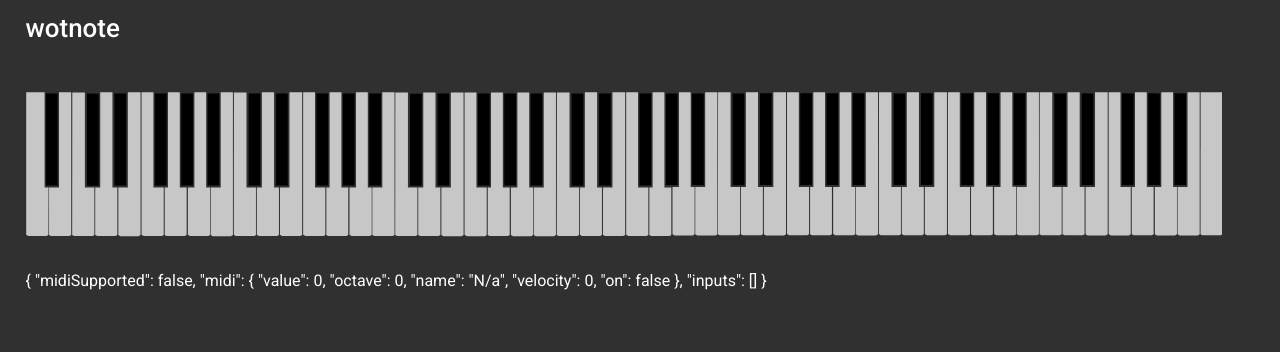
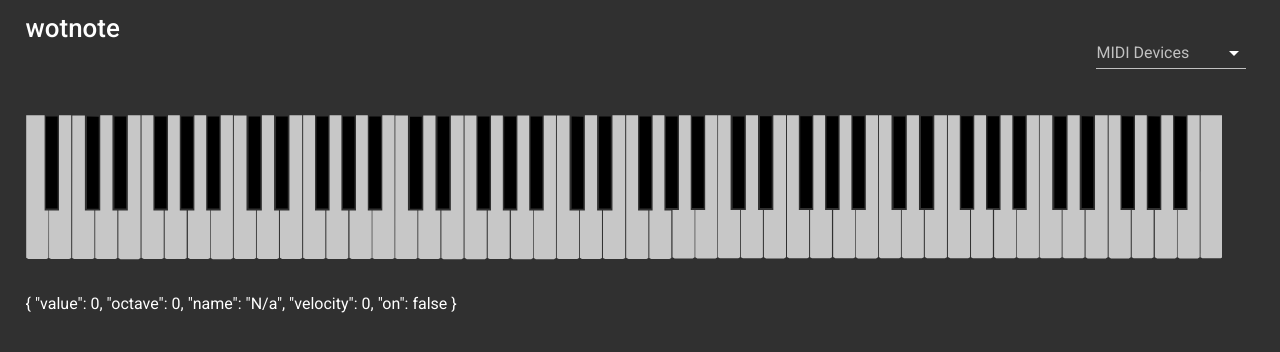
Before and after one commit to heystevegray/wotnote, a Next.js app: page / in a window 1280 px wide. Shown: the top 352 px of the page. Built offline with nearby package versions, Linux system fonts and the light colour scheme.

Commit message:
WIP device selector

```diff
--- a/assets/sass/_variables.scss
+++ b/assets/sass/_variables.scss
@@ -1,7 +1,7 @@
 // $dark: #252525;
 // $light: #e9e9e9;
 
-$dark: rgba(#1a1a1a, 1);
+$dark: rgba(black, 1);
 $light: rgba(#c7c7c7, 1);
 $text: #ffffff;
 
--- a/components/keyboard/Keyboard.tsx
+++ b/components/keyboard/Keyboard.tsx
@@ -43,7 +43,7 @@ const Keyboard = ({ activeColor = "cyan", }: Props): ReactElement => {
 			if (key) {
 				const classes: DOMTokenList = key.classList
 				const isDark = classes[0] === 'dark'
-				const previousColor = isDark ? '#1a1a1a' : '#c7c7c7'
+				const previousColor = isDark ? 'black' : '#c7c7c7'
 
 				if (midiConfig.midi.on) {
 					keyOn(key);
--- a/components/layout.tsx
+++ b/components/layout.tsx
@@ -1,11 +1,19 @@
-import { makeStyles, createStyles, Typography } from '@material-ui/core';
-import { ReactElement } from 'react';
+import { makeStyles, createStyles, Typography, Grid, Select, MenuItem, FormControl, InputLabel, Theme } from '@material-ui/core';
+import { ReactElement, useEffect, useState } from 'react';
 import Head from 'next/head';
+import useMidiApi from '../hooks/use-midi';
 
-const useStyles = makeStyles(() =>
+const useStyles = makeStyles((theme: Theme) =>
     createStyles({
         header: {
             padding: '1em 2em',
+        },
+        formControl: {
+            margin: theme.spacing(1),
+            minWidth: 150,
+        },
+        selectEmpty: {
+            marginTop: theme.spacing(2),
         },
     })
 );
@@ -17,6 +25,19 @@ interface LayoutProps {
 
 const Layout = ({ children, title }: LayoutProps): ReactElement => {
     const classes = useStyles();
+    const data = useMidiApi()
+    const devices = data.inputs.map(input => input.deviceName)
+    const [selectedDevice, setSelectedDevice] = useState('');
+
+    useEffect(() => {
+        const selected = selectedDevice ? selectedDevice : devices[0]
+        setSelectedDevice(selected)
+    }, [data.inputs])
+
+
+    const handleChange = (event: React.ChangeEvent<{ value: unknown }>) => {
+        setSelectedDevice(event.target.value as string);
+    };
 
     return (
         <>
@@ -24,9 +45,30 @@ const Layout = ({ children, title }: LayoutProps): ReactElement => {
                 <title>{title}</title>
             </Head>
             <header className={classes.header}>
-                <Typography variant="h4" component="h1" gutterBottom>
-                    wotnote
-                </Typography>
+                <Grid container>
+                    <Grid item xs={6}>
+                        <Typography variant="h4" component="h1" gutterBottom>
+                            wotnote
+                        </Typography>
+                    </Grid>
+                    <Grid item container xs={6} justify="flex-end">
+                        <FormControl className={classes.formControl}>
+                            <InputLabel id="device-select-label">MIDI Devices</InputLabel>
+                            <Select
+                                labelId="device-select-label"
+                                id="device-select"
+                                value={selectedDevice ? selectedDevice : ""}
+                                onChange={handleChange}
+                            >
+                                {devices.map((device, index) => {
+                                    return <MenuItem key={device + index} value={device}>{device}</MenuItem>
+                                })}
+                            </Select>
+                        </FormControl>
+                    </Grid>
+
+
+                </Grid>
             </header>
             <main>{children}</main>
         </>
--- a/hooks/use-midi.ts
+++ b/hooks/use-midi.ts
@@ -1,15 +1,15 @@
 import { useState, useEffect, useRef } from "react";
+
 // https://www.keithmcmillen.com/blog/making-music-in-the-browser-web-midi-api/
-// 🙃😝 haha
+
 export interface MIDInterface {
   midiAccess: WebMidi.MIDIAccess | undefined;
   midiConnectionEvent: WebMidi.MIDIConnectionEvent | undefined;
   midiSupported: boolean | undefined;
   midiPort?: WebMidi.MIDIPort | undefined;
   midi: MidiNote;
-  inputs: WebMidi.MIDIInput[]
+  inputs: Device[]
 }
-
 
 interface Key {
   value: number;
@@ -20,6 +20,17 @@ interface Key {
 interface MidiNote extends Key {
   velocity: number;
   on: boolean;
+}
+
+interface Device {
+  deviceName: string
+  id: string
+  connection: string
+  name: string
+  manufacturer: string
+  state: string
+  type: string
+  version: string
 }
 
 const noteName: string[] = ["C", "C#", "D", "D#", "E", "F", "F#", "G", "G#", "A", "A#", "B"];
@@ -49,23 +60,35 @@ const useMidiApi = (): MIDInterface => {
     setMidiConfig(merged);
   };
 
-  const getNoteName = (midiNote: number): Key => {
+  const getKey = (midiNote: number): Key => {
     const octave: number = Math.floor(midiNote / 12 - 1);
     const noteIndex: number = midiNote % 12;
     const name = noteName[noteIndex];
     return { value: midiNote, octave, name };
   };
 
+  const getInputName = (input: WebMidi.MIDIInput): string => {
+    return `${input.manufacturer} ${input.name}`.trim()
+  }
+
   const onMIDISuccess = (midiAccess: any): void => {
     // Subscribe to Midi messages
     var inputs = midiAccess.inputs.values();
+    const inputDevices: Device[] = []
+    for (let input = inputs.next(); input && !input.done; input = inputs.next()) {
+      inputDevices.push(
+        {
+          connection: input.value.connection,
+          id: input.value.id,
+          name: input.value.name,
+          manufacturer: input.value.manufacturer,
+          state: input.value.state,
+          type: input.value.type,
+          version: input.value.version,
+          deviceName: getInputName(input.value),
 
-    const inputDevices: WebMidi.MIDIInput[] = []
-    for (var input = inputs.next(); input && !input.done; input = inputs.next()) {
-      inputDevices.push(input.value)
-      console.log("Input port : [ type:'" + input.type + "' id: '" + input.id +
-        "' manufacturer: '" + input.manufacturer + "' name: '" + input.name +
-        "' version: '" + input.version + "']");
+        }
+      )
       input.value.onmidimessage = getMIDIMessage;
     }
     // Subscribe to Midi state changes
@@ -93,18 +116,17 @@ const useMidiApi = (): MIDInterface => {
     switch (command) {
       case 144: // note on
         if (velocity > 0) {
-          update({ midi: { ...getNoteName(note), velocity, on: true } });
+          update({ midi: { ...getKey(note), velocity, on: true } });
         } else {
-          update({ midi: { ...getNoteName(note), velocity, on: false } });
+          update({ midi: { ...getKey(note), velocity, on: false } });
         }
         break;
       case 128: // note off
-        update({ midi: { ...getNoteName(note), velocity, on: false } });
+        update({ midi: { ...getKey(note), velocity, on: false } });
         // onNoteEndCallback
         break;
     }
   };
-
 
   useEffect(() => {
     const initialize = async (): Promise<any> => {
--- a/pages/index.tsx
+++ b/pages/index.tsx
@@ -1,11 +1,10 @@
-import { GetServerSideProps } from 'next';
-import { makeStyles, createStyles, Theme, Grid, Typography } from '@material-ui/core';
+import { makeStyles, createStyles, Theme, Grid, Typography, Select, MenuItem } from '@material-ui/core';
 import Layout from '../components/layout';
 import Keybard from '../components/keyboard/Keyboard';
 
-import { tools } from '../lib/tools';
 import useMidiApi from '../hooks/use-midi';
 import { useEffect } from 'react';
+import util from 'util'
 
 const useStyles = makeStyles((theme: Theme) =>
     createStyles({
@@ -25,17 +24,10 @@ const useStyles = makeStyles((theme: Theme) =>
     })
 );
 
-export type Image = { src: string; width: number; height: number };
-interface Props {
-    tools: { name: string; image?: Image }[];
-}
-
-// { tools = [] }: Props
 export default function Home() {
     const classes = useStyles();
     const data = useMidiApi()
-    useEffect(() => console.log({ data }), [data])
-
+    // console.log(util.inspect(data, { showHidden: false, depth: null }))
 
     return (
         <>
@@ -48,7 +40,7 @@ export default function Home() {
                     </Grid>
                     <Grid item>
                         <Typography>
-                            {JSON.stringify(data, null, 2)}
+                            {JSON.stringify(data.midi, null, 2)}
                         </Typography>
                     </Grid>
                 </Grid>
@@ -56,14 +48,3 @@ export default function Home() {
         </>
     );
 }
-
-export const getServerSideProps: GetServerSideProps<Props> = async () => {
-    return {
-        props: {
-            tools: tools.map(({ name, image }) => ({
-                name,
-                image,
-            })),
-        },
-    };
-};
```
